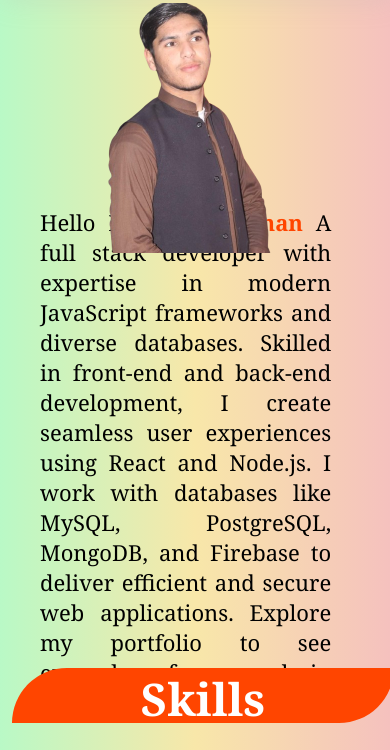
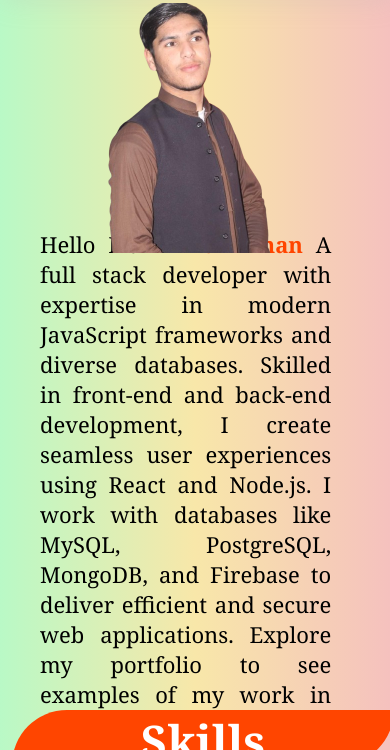
Before and after one commit to Irfankhan761/MyPortfolio, a plain HTML site: page index.html in a window 390 px wide. Shown: the part 77-827 px from the top of the page. Drawn offline with Linux system fonts and the light colour scheme.

Commit message:
Update pHome.css

```diff
--- a/pHome.css
+++ b/pHome.css
@@ -1,7 +1,7 @@
 /* Home Section CSS */
 .homePage {
     width: 90vw;
-    height: 50vh;
+    height: 75vh;
     display: flex;
     align-items: center;
 }
@@ -67,7 +67,7 @@
     .homePage {
         /* display: block; */
         width: 100%;
-        height: 70vh;
+        height: 75vh;
 
     }
 
```
